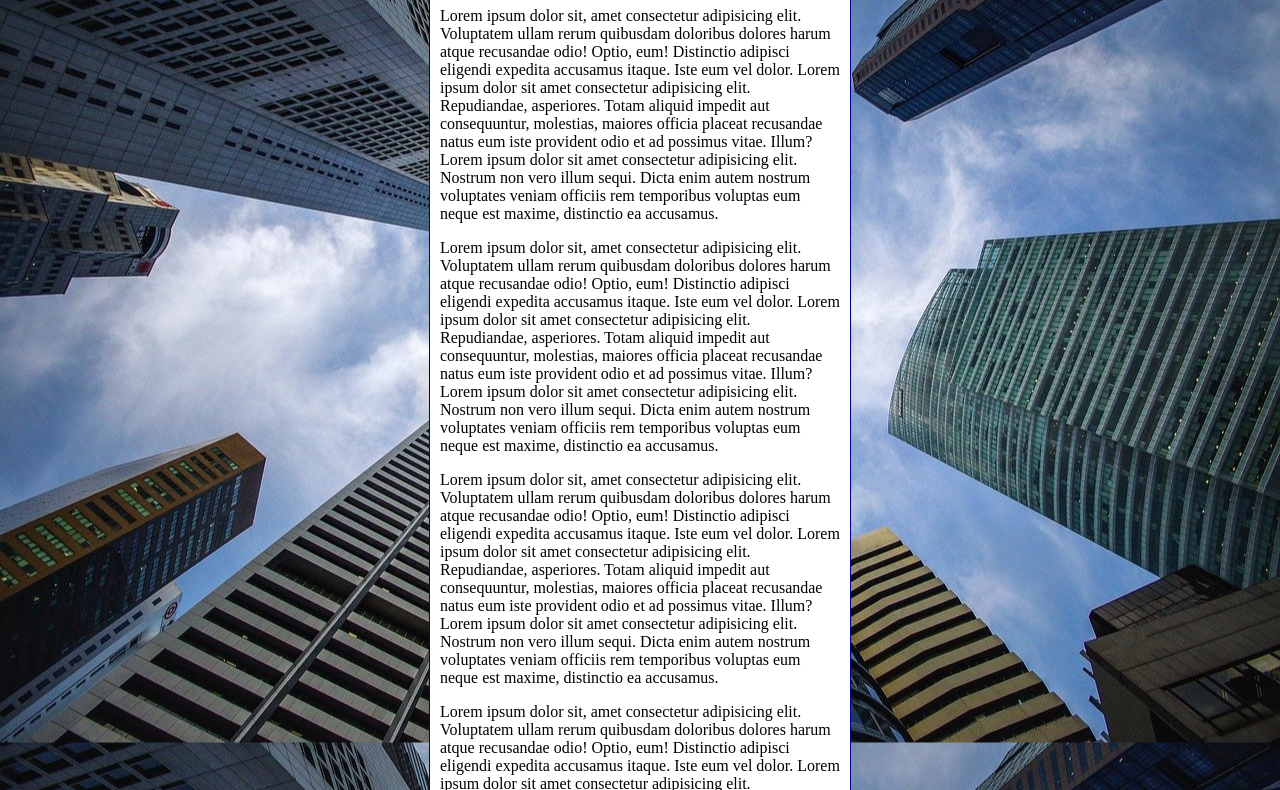
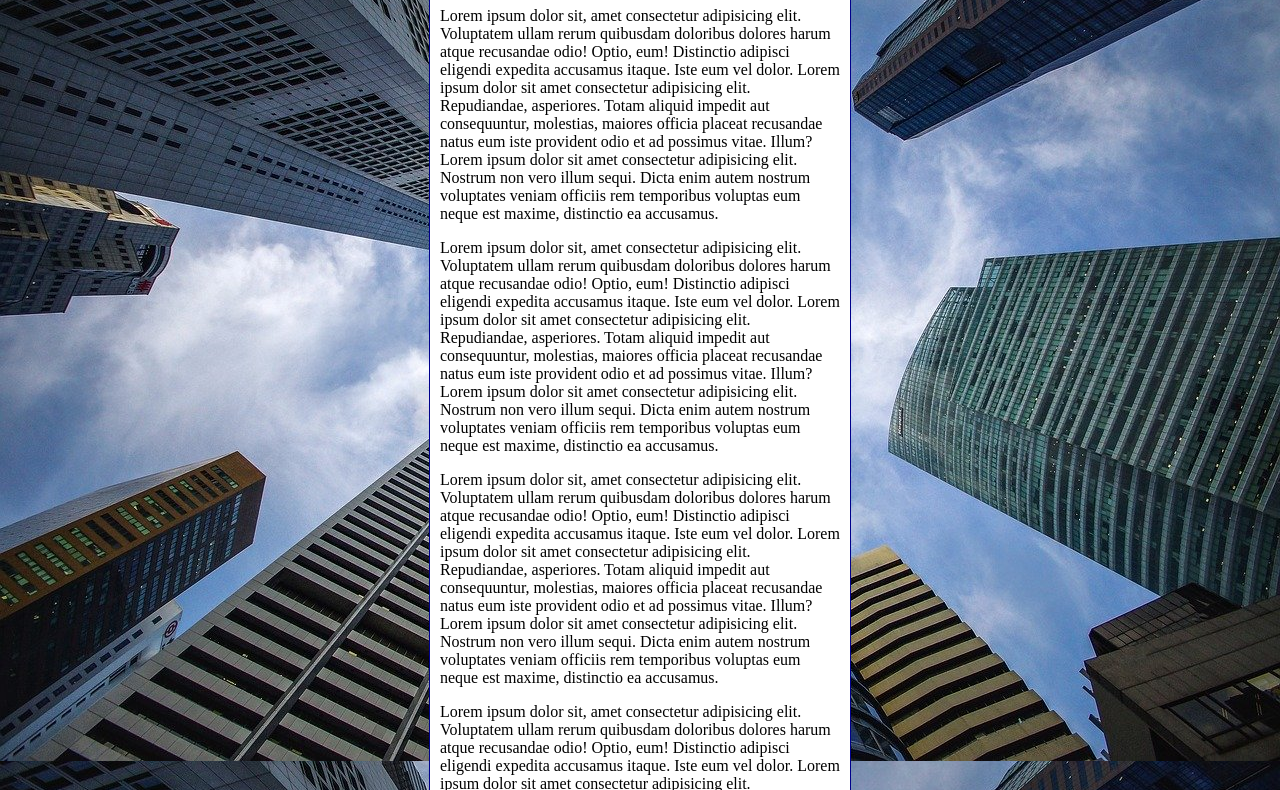
Before and after one commit to Danielclll/html-css, a plain HTML site: page exercicios/ex022/fundo006.html in a window 1280 px wide. Shown: the part 92-882 px from the top of the page. Drawn offline with Linux system fonts and the light colour scheme.

Commit message:
atualização do ex022

```diff
--- a/exercicios/ex022/fundo006.html
+++ b/exercicios/ex022/fundo006.html
@@ -3,20 +3,28 @@
 <head>
     <meta charset="UTF-8">
     <meta name="viewport" content="width=device-width, initial-scale=1.0">
-    <title>Document</title>
+    <title>Fundo fixo de tela</title>
     <style>
         body {
             height: 100vh;
-            background-color: black;
+            /*background-color: black;
             background-image: url('imagens/wallpaper002.jpg');
             background-position: center center;
             background-repeat: repeat-y;
+            background-size: cover;
+            background-attachment: fixed;*/
+
+            /*Shorthand - background
+                color > image > position > [size] > attachment
+            */
+
+            background: black url('imagens/wallpaper002.jpg') center center no-repeat fixed;
             background-size: cover;
         }
 
         main {
             background-color: white;
-            width: 400px;
+            max-width: 400px;
             padding: 10px;
             margin: auto;
             border: 1px solid darkblue;
```
